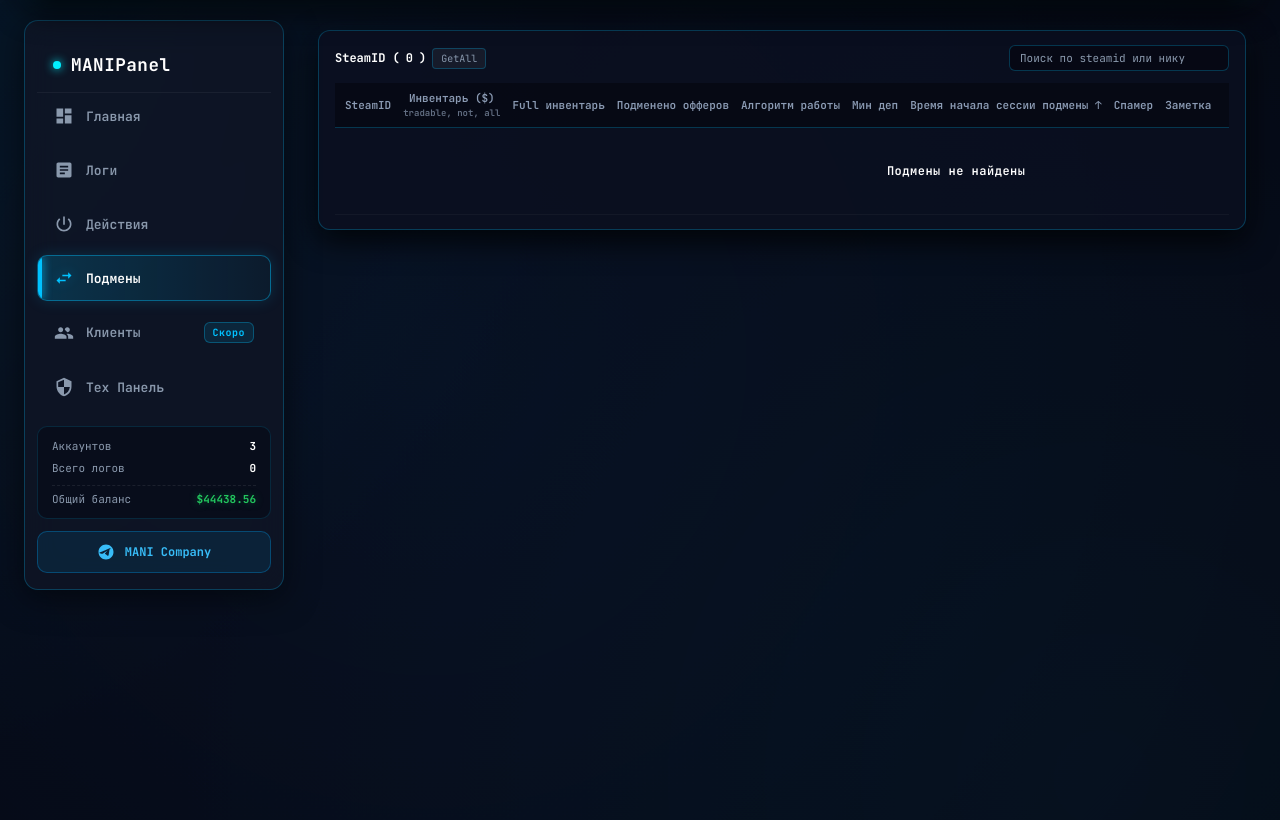
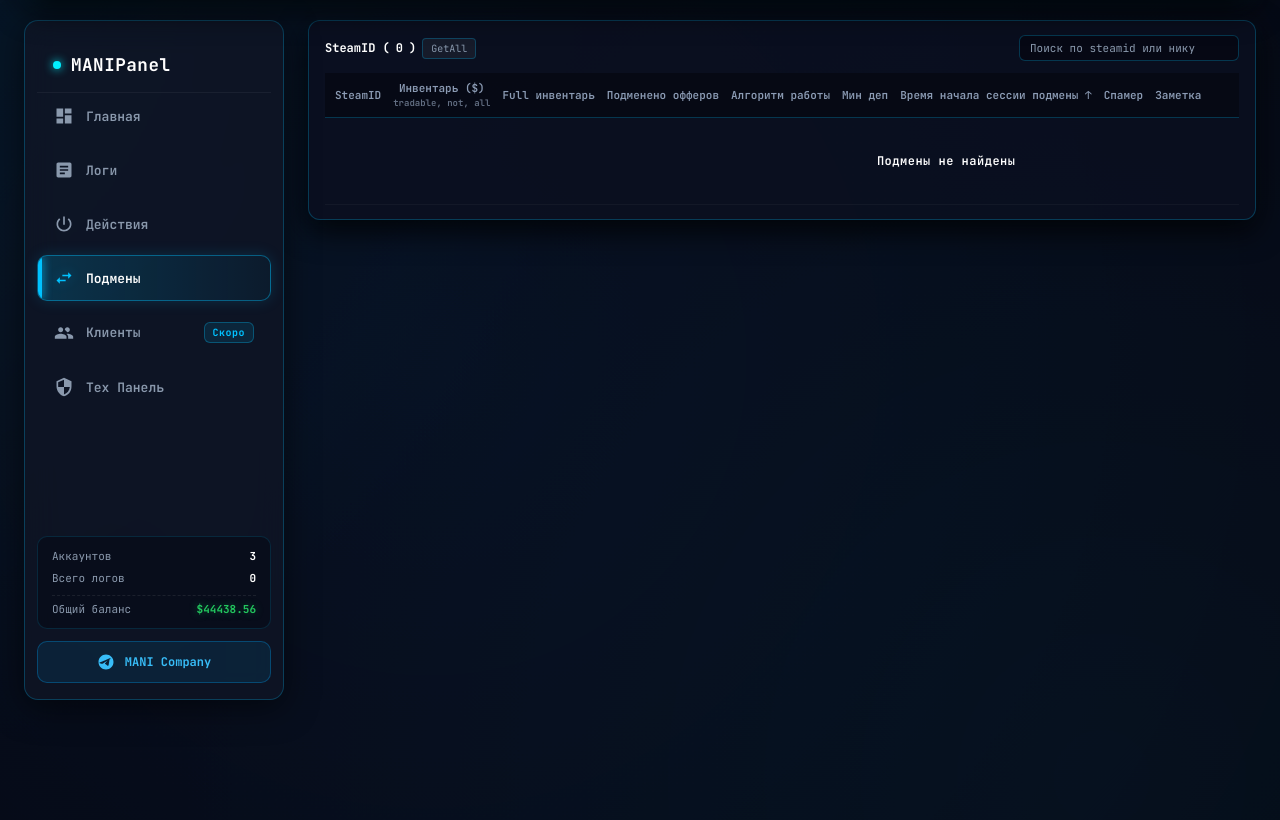
Before and after one commit to Sunsstylee/MANIPanel, a Flask app: page /replacements in a window 1280 px wide; the page is wider, and only the part inside the window is pictured. Shown: the part 76-896 px from the top of that part. Run offline with Flask 3, Linux system fonts and the light colour scheme; the visitor is signed in with stand-in values (Sample User, id 1).

Commit message:
Add files via upload

```diff
--- a/static/css/pages/replacements.css
+++ b/static/css/pages/replacements.css
@@ -1,6 +1,6 @@
 .replacements-container {
     width: 100%;
-    padding: 10px;
+    padding: 0 0 10px 0;
     box-sizing: border-box;
 }
 
--- a/static/css/stylee.css
+++ b/static/css/stylee.css
@@ -311,9 +311,12 @@ body.has-denied-overlay {
     display: flex;
     flex: 1;
     gap: 24px;
-    padding: 20px 24px 24px 24px;
+
+    /* Залишаємо місце під fixed-сайдбар */
+    padding: 20px 24px 24px 308px;
+
     width: 100%;
-    align-items: flex-start; /* ИЗМЕНЕНО: выравнивание по верху для корректного фикса сайдбара */
+    align-items: flex-start;
 }
 
 .sidebar {
@@ -323,12 +326,28 @@ body.has-denied-overlay {
     display: flex;
     flex-direction: column;
     justify-content: space-between;
-    position: sticky;
+
+    /*
+     * FIXED:
+     * сайдбар завжди залишається на екрані під шапкою,
+     * а сама сторінка може скролитися незалежно від нього.
+     */
+    position: fixed;
+    left: 24px;
     top: 96px;
-    max-height: calc(100vh - 120px);
+    bottom: 24px;
+
+    /* Від верху сайдбара і до самого низу вікна */
+    height: auto;
+    min-height: 0;
+    max-height: none;
+
+    /* Если пунктів стане дуже багато — скролиться тільки сам sidebar */
     overflow-y: auto;
+    overflow-x: hidden;
+
     box-sizing: border-box;
-    align-self: flex-start; /* ИЗМЕНЕНО: гарантирует фиксацию сайдбара на длинных страницах */
+    z-index: 900;
 }
 
 .sidebar-nav {
```
